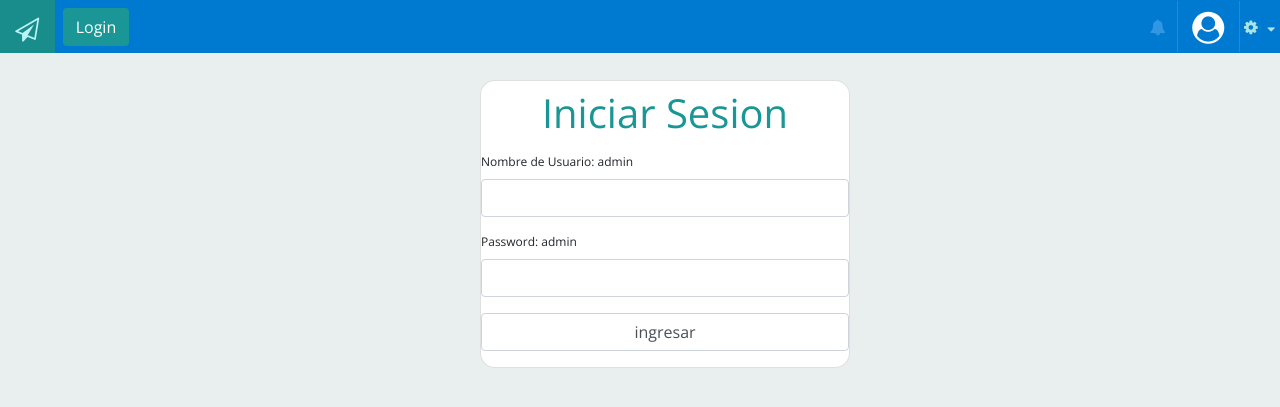
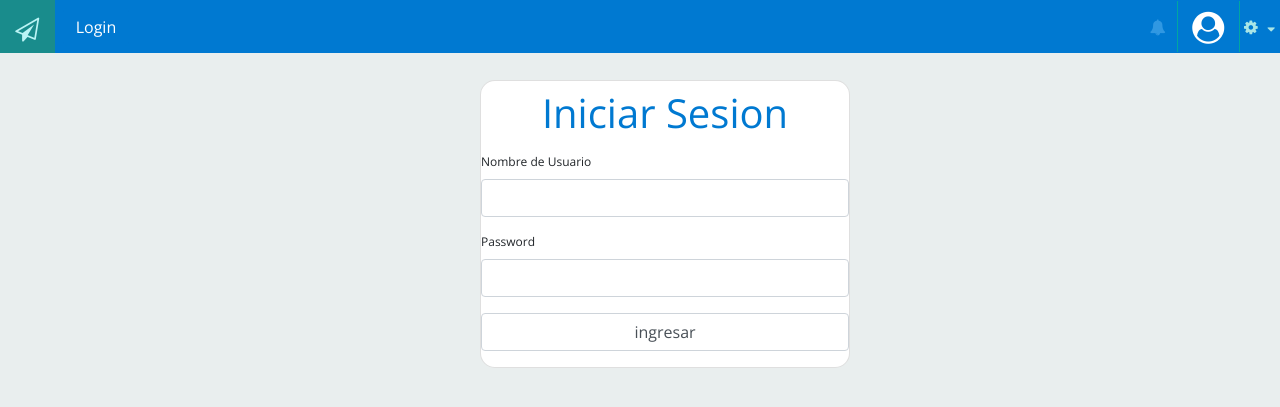
Before and after one commit to Estuardiaz2611/PruebaFinalC, a Django app: template PruebaFinal/templates/inde.html in a window 1280 px wide. Shown: the top 407 px of the page. Run offline with Django 3.2, Linux system fonts and the light colour scheme; the template is opened without the code that fills it, so the values that code supplies are empty; parts of the project's set-up code (start-up, migrations or seed data) failed here and were passed over; some libraries are stand-ins or nearby versions.

Commit message:
Actualizacion colores inde

```diff
--- a/PruebaFinal/templates/inde.html
+++ b/PruebaFinal/templates/inde.html
@@ -7,7 +7,7 @@
         <i class="fa fa-plane icon-paper-plane-empty i-nav"></i>
         <div class="main-navbar__head-one" id="up">
             <div class="div">
-                <a class="btn" style="background-color:#1b9696; color: white;"
+                <a class="btn" style="background-color:#0079d1; color: white;"
                     href="{% url 'login' %}">Login</a>
             </div>
         </div>
@@ -29,12 +29,12 @@
 
 {% block content %}
 <form method="post" class="form-group card" style="margin-left:30rem;margin-top:0; top:5rem;">
-    <h1 style="text-align:center;color:#1b9696; padding: 0.5rem">Iniciar Sesion</h1>
+    <h1 style="text-align:center;color:#0079d1; padding: 0.5rem">Iniciar Sesion</h1>
     {% csrf_token %}
     <div class="row">
         <div class="col-md-12">
             <div class="form-group">
-                <label for="username">Nombre de Usuario: admin</label>
+                <label for="username">Nombre de Usuario</label>
                 <input class="form-control" type="text" name="username">
             </div>
         </div>
@@ -42,7 +42,7 @@
     <div class="row">
         <div class="col-md-12">
             <div class="form-group">
-                <label for="username">Password: admin</label>
+                <label for="username">Password</label>
                 <input class="form-control" type="password" name="password">
             </div>
         </div>
```
